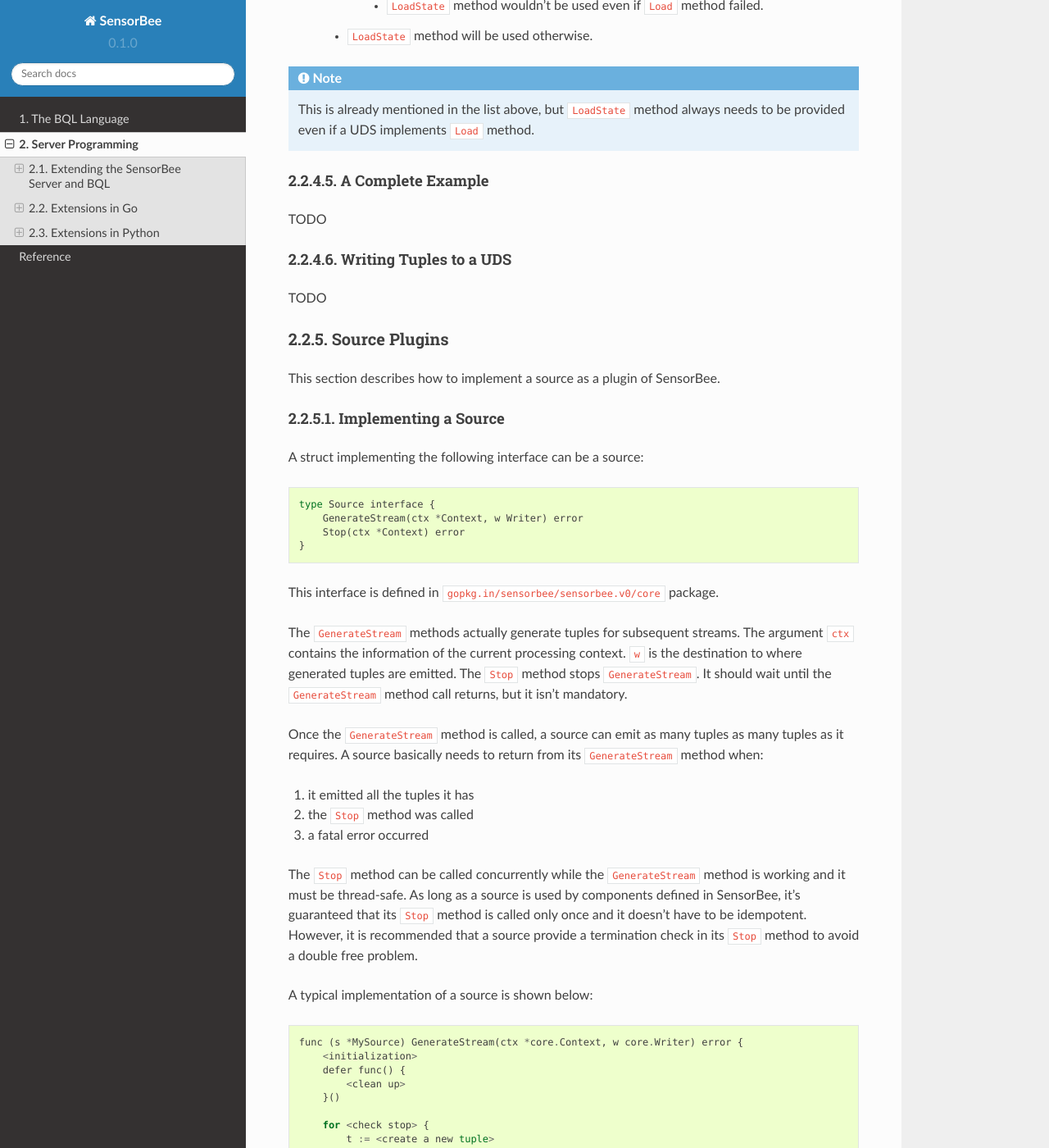
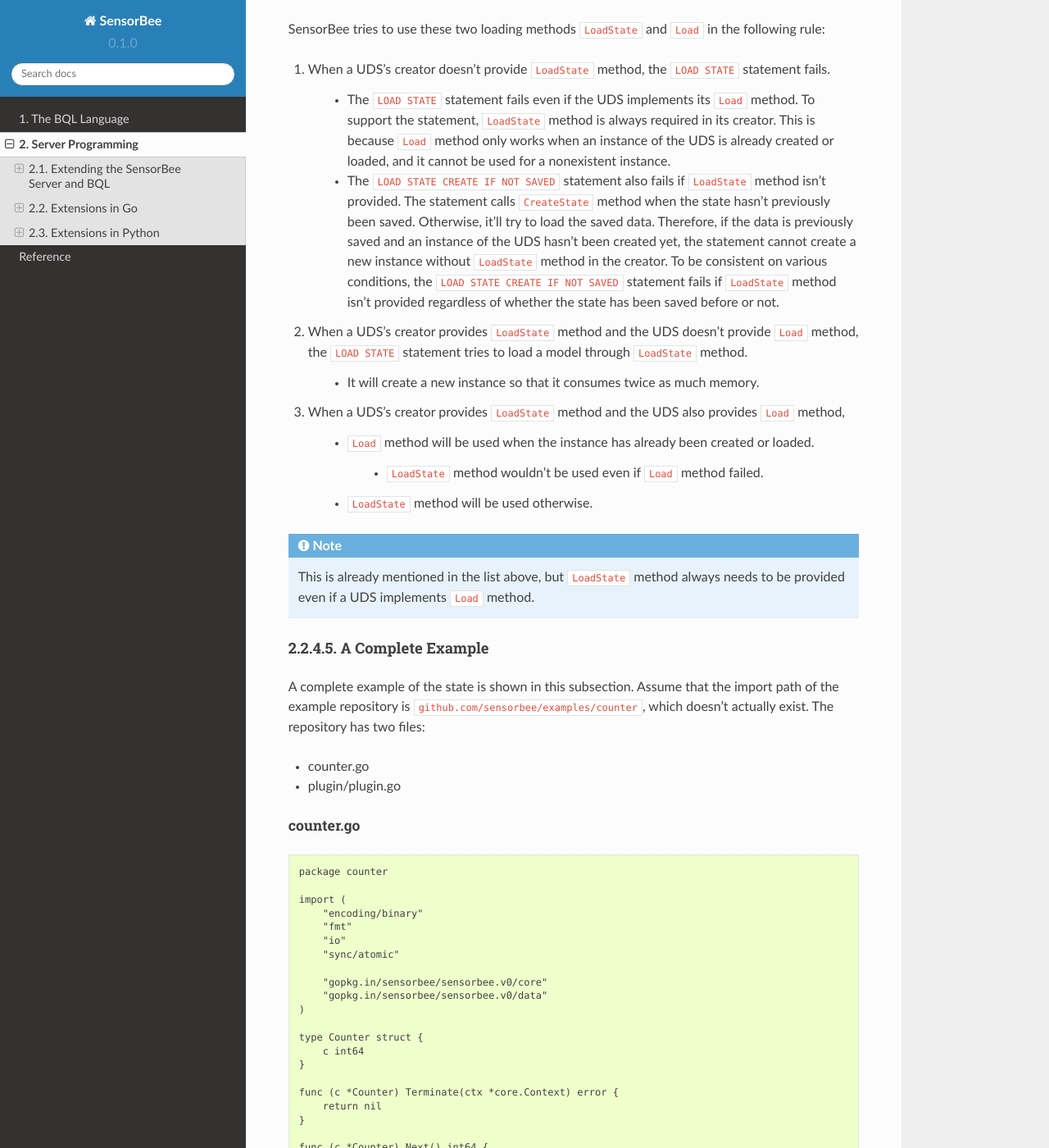
Before and after one commit to sensorbee/docs, a Sphinx documentation site: the page built from source/server_programming.rst, in a window 1280 px wide and 1400 px high, scrolled down 26917 px. Shown: the whole window at 82% size. Built offline with Sphinx 7.4.7 and the Read the Docs theme 2.0.0, drawn with Linux system fonts in a browser that asks for light colours; some of the changed text lies outside the part shown.

Commit message:
Add a complete example of UDSs

```diff
--- a/source/server_programming/go/states.rst
+++ b/source/server_programming/go/states.rst
@@ -81,7 +79,7 @@
             }
             cnt.c = i - 1
         }
-        return cnt
+        return cnt, nil
     }
 
     func init() {
@@ -105,6 +103,39 @@
 
 Once an instance of the UDS is created by the ``CREATE STATE``, UDFs can refer
 them and manipulate their state.
+
+``udf.UDSCreatorFunc``
+^^^^^^^^^^^^^^^^^^^^^^
+
+A function having the same signature as ``UDSCreator.CreateState`` can be
+converted into ``UDSCreator`` by by ``udf.UDSCreatorFunc`` utility function::
+
+    func UDSCreatorFunc(f func(*core.Context, data.Map) (core.SharedState, error)) UDSCreator
+
+For example, ``CounterCreator`` can be defined as a function and registered as
+follows with this utility::
+
+    func CreateCounter(ctx *core.Context,
+        params data.Map) (core.SharedState, error) {
+        cnt := &Counter{}
+        if v, ok := params["start"]; ok {
+            i, err := data.ToInt(v)
+            if err != nil {
+                return nil, err
+            }
+            cnt.c = i - 1
+        }
+        return cnt, nil
+    }
+
+    func init() {
+        udf.MustRegisterGlobalUDSCreator("my_counter",
+            &udf.UDSCreatorFunc(CreateCounter))
+    }
+
+To support ``SAVE STATE`` and ``LOAD STATE`` statements, however, this utility
+function cannot be used because the creator needs to have the ``LoadState``
+method. How to support saving and loading is described later.
 
 .. _server_programming_go_states_manipulation:
 
@@ -255,7 +286,7 @@
         params data.Map) (core.SharedState, error) {
         cnt := &Counter{}
         if err := binary.Read(r, binary.LittleEndian, &cnt.c); err != nil {
-            return err
+            return nil, err
         }
         return cnt, nil
     }
@@ -338,7 +369,114 @@
 A Complete Example
 ------------------
 
-TODO
+A complete example of the state is shown in this subsection. Assume that the
+import path of the example repository is
+``github.com/sensorbee/examples/counter``, which doesn't actually exist. The
+repository has two files:
+
+* counter.go
+* plugin/plugin.go
+
+counter.go
+^^^^^^^^^^
+
+::
+
+    package counter
+
+    import (
+        "encoding/binary"
+        "fmt"
+        "io"
+        "sync/atomic"
+
+        "gopkg.in/sensorbee/sensorbee.v0/core"
+        "gopkg.in/sensorbee/sensorbee.v0/data"
+    )
+
+    type Counter struct {
+        c int64
+    }
+
+    func (c *Counter) Terminate(ctx *core.Context) error {
+        return nil
+    }
+
+    func (c *Counter) Next() int64 {
+        return atomic.AddInt64(&c.c, 1)
+    }
+
+    func (c *Counter) Save(ctx *core.Context, w io.Writer, params data.Map) error {
+        return binary.Write(w, binary.LittleEndian, atomic.LoadInt64(&c.c))
+    }
+
+    func (c *Counter) Load(ctx *core.Context, r io.Reader, params data.Map) error {
+        var cnt int64
+        if err := binary.Read(r, binary.LittleEndian, &cnt); err != nil {
+            return err
+        }
+        atomic.StoreInt64(&c.c, cnt)
+        return nil
+    }
+
+    type CounterCreator struct {
+    }
+
+    func (c *CounterCreator) CreateState(ctx *core.Context,
+        params data.Map) (core.SharedState, error) {
+        cnt := &Counter{}
+        if v, ok := params["start"]; ok {
+            i, err := data.ToInt(v)
+            if err != nil {
+                return nil, err
+            }
+            cnt.c = i - 1
+        }
+        return cnt, nil
+    }
+
+    func (c *CounterCreator) LoadState(ctx *core.Context, r io.Reader,
+        params data.Map) (core.SharedState, error) {
+        cnt := &Counter{}
+        if err := binary.Read(r, binary.LittleEndian, &cnt.c); err != nil {
+            return nil, err
+        }
+        return cnt, nil
+    }
+
+    func Next(ctx *core.Context, uds string) (int64, error) {
+        s, err := ctx.SharedStates.Get(uds)
+        if err != nil {
+            return 0, err
+        }
+
+        c, ok := s.(*Counter)
+        if !ok {
+            return 0, fmt.Errorf("the state isn't a counter: %v", uds)
+        }
+        return c.Next(), nil
+    }
+
+plugin/plugin.go
+^^^^^^^^^^^^^^^^
+
+::
+
+    package plugin
+
+    import (
+        "gopkg.in/sensorbee/sensorbee.v0/bql/udf"
+
+        "github.com/sensorbee/examples/counter"
+    )
+
+    func init() {
+        udf.MustRegisterGlobalUDSCreator("my_counter",
+            &counter.CounterCreator{})
+        udf.MustRegisterGlobalUDF("my_next_count",
+            udf.MustConvertGeneric(counter.Next))
+    }
+
 
 Writing Tuples to a UDS
 -----------------------
```
Also changed, not shown: other parts of source/server_programming/go/states.rst (+0 -2 lines).
